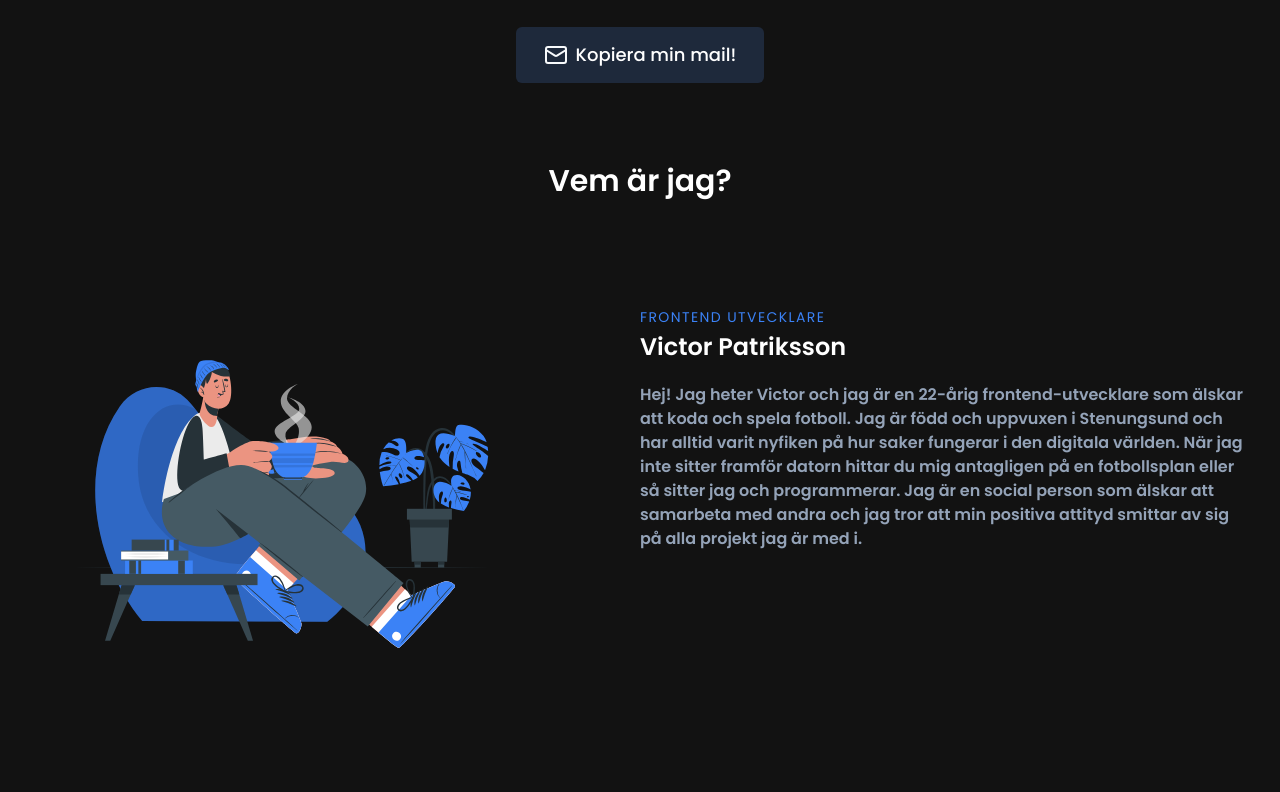
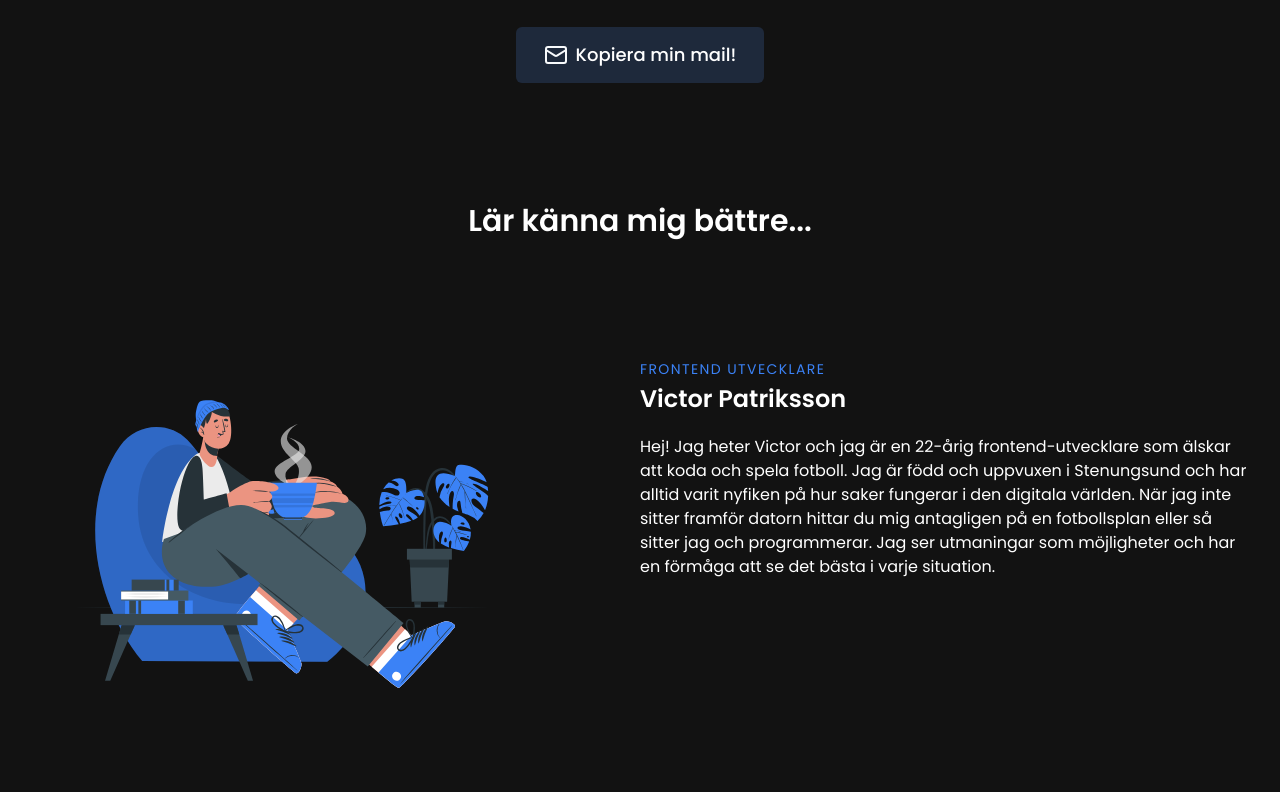
Before and after one commit to vCqstro/my_portfolio, a Next.js app: page / in a window 1280 px wide. Shown: the part 768-1560 px from the top of the page. Built offline with nearby package versions, Linux system fonts and the light colour scheme.

Commit message:
Fixed Freepik attribute in footer, border-line on top. Edited some text in about me.

```diff
--- a/components/AboutMe.tsx
+++ b/components/AboutMe.tsx
@@ -1,6 +1,7 @@
 import React from "react";
 import Image from "next/image";
 import profilePicture from "../public/images/about-me-vector.svg"; // Ersätt med din bilds sökväg
+import Link from "next/link";
 
 type AboutMeProps = {
   name: string;
@@ -12,13 +13,15 @@ const AboutMeProps = {
   name: "Victor Patriksson",
   title: "Frontend utvecklare",
   description:
-    "Hej! Jag heter Victor och jag är en 22-årig frontend-utvecklare som älskar att koda och spela fotboll. Jag är född och uppvuxen i Stenungsund och har alltid varit nyfiken på hur saker fungerar i den digitala världen. När jag inte sitter framför datorn hittar du mig antagligen på en fotbollsplan eller så sitter jag och programmerar. Jag är en social person som älskar att samarbeta med andra och jag tror att min positiva attityd smittar av sig på alla projekt jag är med i.",
+    "Hej! Jag heter Victor och jag är en 22-årig frontend-utvecklare som älskar att koda och spela fotboll. Jag är född och uppvuxen i Stenungsund och har alltid varit nyfiken på hur saker fungerar i den digitala världen. När jag inte sitter framför datorn hittar du mig antagligen på en fotbollsplan eller så sitter jag och programmerar. Jag ser utmaningar som möjligheter och har en förmåga att se det bästa i varje situation.",
 };
 
 function AboutMe() {
   return (
-    <section id="om-mig" className="pt-10">
-      <h2 className="font-semibold text-center lg:text-3xl">Vem är jag?</h2>
+    <section id="om-mig" className="pt-20">
+      <h2 className="font-semibold text-center lg:text-3xl">
+        Lär känna mig bättre...
+      </h2>
       <div className="flex flex-col lg:flex-row items-center justify-between">
         <div className="flex w-full mr-auto">
           <Image src={profilePicture} alt="vector illustration" />
@@ -31,7 +34,7 @@ function AboutMe() {
               </h3>
               <h2 className="text-2xl font-semibold">{AboutMeProps.name}</h2>
             </div>
-            <p className="font-semibold text-muted-foreground">
+            <p className="font-normal max-w-prose text-white">
               {AboutMeProps.description}
             </p>
           </div>
--- a/components/Footer.tsx
+++ b/components/Footer.tsx
@@ -29,9 +29,9 @@ const Footer = () => {
   const currentYear = new Date().getFullYear();
 
   return (
-    <footer className="">
+    <footer className="border-t border-muted-foreground">
       <section className="py-16 gap-10 flex flex-col lg:flex-row justify-between">
-        <div>
+        <div className="flex gap-5 flex-col">
           <ul className="font-semibold">
             Länkar
             <li className="flex flex-col gap-2 font-extralight py-3">
@@ -47,6 +47,16 @@ const Footer = () => {
               ))}
             </li>
           </ul>
+          <div className="text-sm">
+            <p className="">All illustrations by</p>
+            <Link
+              className="text-sm  text-primary underline"
+              href="https://www.freepik.com/"
+              target="_blank"
+            >
+              Freepik
+            </Link>
+          </div>
         </div>
         <div>
           <p className="text-sm lg:Text-lg">
--- a/components/Hero.tsx
+++ b/components/Hero.tsx
@@ -94,7 +94,6 @@ const Hero = () => {
         <div className="flex justify-end w-full">
           <Image src={vector_hero} alt="vector illustration" />
         </div>
-        {/* <GridBackgroundDemo /> */}
       </div>
     </div>
   );
```
